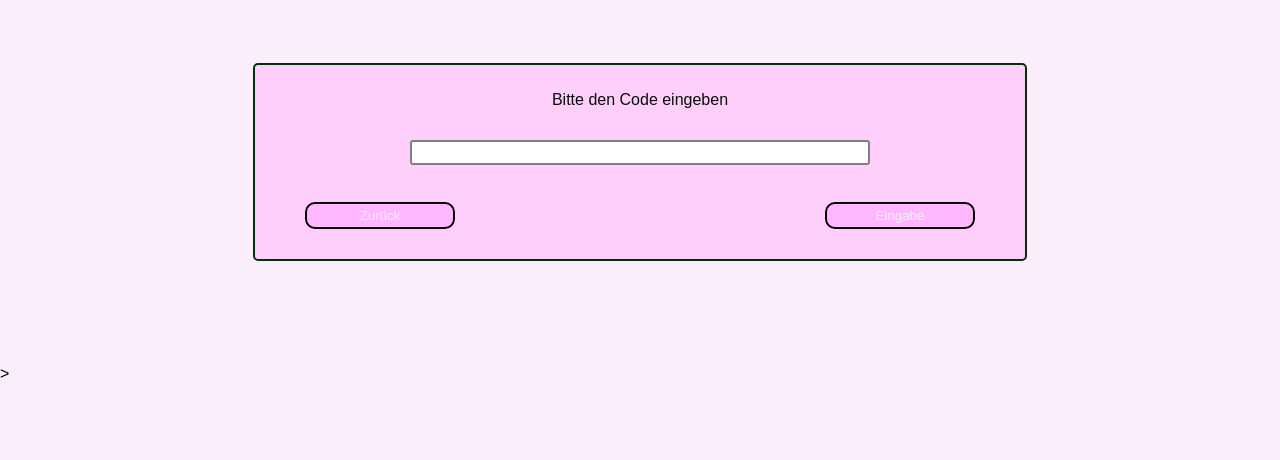
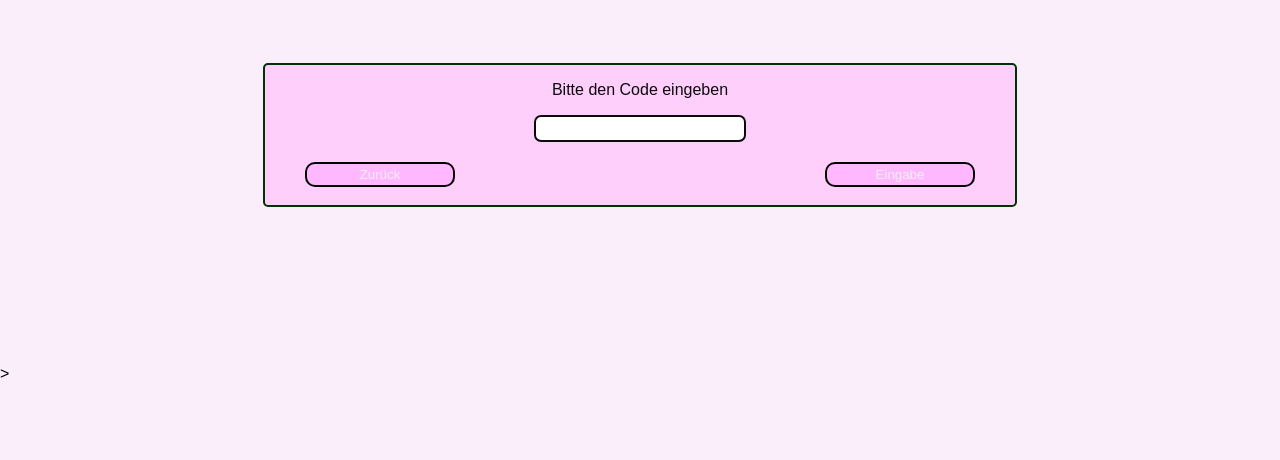
Before and after one commit to Projektarbeiten/ProjectPlatypus, a PHP site: page /productPage/ in a window 1280 px wide. Shown: the top 460 px of the page. Run offline with PHP 8.4, Linux system fonts and the light colour scheme.

Commit message:
index css gefixt

```diff
--- a/css/styles.css
+++ b/css/styles.css
@@ -60,6 +60,11 @@
 
 	.trennlinie {
 		border-bottom: 2px solid black
+	}
+
+	input {
+		border-color: var(--font-color);
+		border-style: solid;
 	}
 
 	/* === HEADER === */
@@ -227,7 +232,6 @@
 		margin: 50px auto;
 		position: relative;
 		padding: 10px;
-
 		background-color: var(--theme-color-4);
 	}
 
@@ -514,6 +518,10 @@
 		width: 66.666%
 	}
 
+	.col-5 {
+		width: 83.333%;
+	}
+
 	.col-6 {
 		width: 100%
 	}
@@ -753,17 +761,36 @@
 
 	 /* === Authentication === */
 
+  	#code-login-form {
+		text-align: center;
+			border: 2px solid var(--font-color-3);
+			border-radius: 5px;
+			width: 80%;
+			max-width: 750px;
+			min-width: 250px;
+			margin: 50px auto;
+			position: relative;
+			background-color: var(--theme-color-4);
+			height: 140px;
+	}
+
 	#code {
 		margin-bottom: 20px;
 		padding: 4px;
 		border-radius: 7px;
-	}
-	#back {
-		height: 27px;
+		width: 200px;
+		outline: 0px var(--font-color);
+
+
 	}
 
-	#eingabe {
-		height : 27px;
+	.access-code-button {
+		height:25px;
+	}
+
+		.access-code-button:hover, .access-code-button:focus {
+		background-color: var(--theme-color-3);
+		color: var(--font-color);
 	}
 
 
--- a/index.php
+++ b/index.php
@@ -1,14 +1,12 @@
 <?php
 session_start();
-
-
-require ('./phpFunctions/databaseConnection.php');
-require ("./phpFunctions/util.php");
+require('./phpFunctions/databaseConnection.php');
+require("./phpFunctions/util.php");
 $conn = buildConnection("./");
 
 ?>
 <!DOCTYPE html>
-<html>
+<html lang="en">
 
 <head>
 	<meta charset='utf-8'>
@@ -22,22 +20,22 @@ $conn = buildConnection("./");
 	<div class="container">
 		<div class="row">
 			<div class="col-6">
-					<div id="login-form">
+				<div id="code-login-form">
 					<p>Bitte den Code eingeben</p>
 					<form method="post">
-							<input type="text" id="code" name='code'></input>
+						<input type="password" id="code" name='code'></input>
 						<div style="display: flex">
-								<button class="boxrechts" id="back">Zurück</button>
-								<button type="submit" class="boxlinks" id="eingabe">Eingabe</button>
+							<button class="boxrechts access-code-button">Zurück</button>
+							<button type="submit" class="boxlinks access-code-button">Eingabe</button>
 						</div>
 					</form>
 				</div>
 			</div>
 		</div>
 		<?php
-			if(isset($_POST['code'])){
+		if (isset($_POST['code'])) {
 			$conn = buildConnection('.');
-				if(checkCode($_POST['code'],$conn)){
+			if (checkCode($_POST['code'], $conn)) {
 				$_SESSION['access_token'] = true;
 				header("Location: home");
 			}
@@ -50,6 +48,7 @@ $conn = buildConnection("./");
 		?>
 	</div>
 	<script src="https://ajax.googleapis.com/ajax/libs/jquery/3.6.4/jquery.min.js"></script>
-	<!--<script src="javascript/indexLogin.js"></script>-->
+	<script src="javascript/indexLogin.js"></script>
 </body>
+
 </html>
```
Lines whose indentation alone changed are shown as unchanged.
